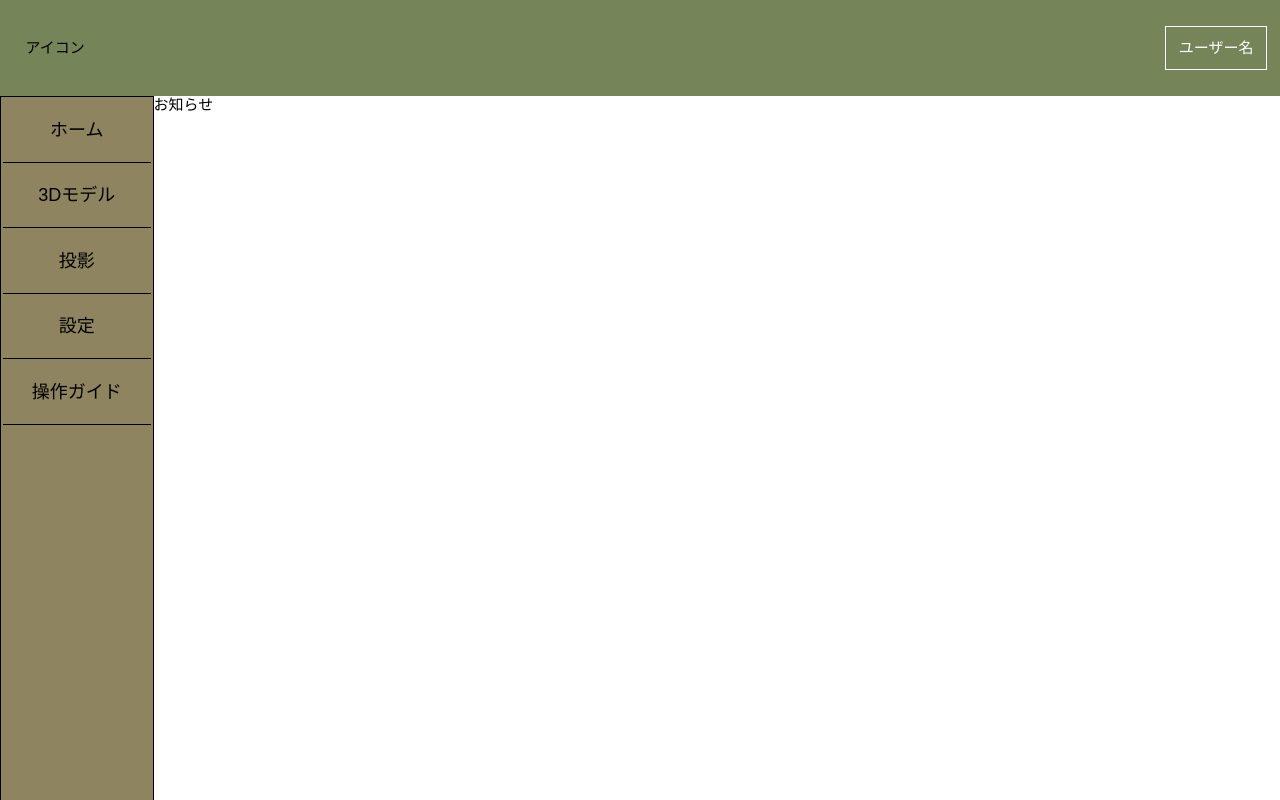
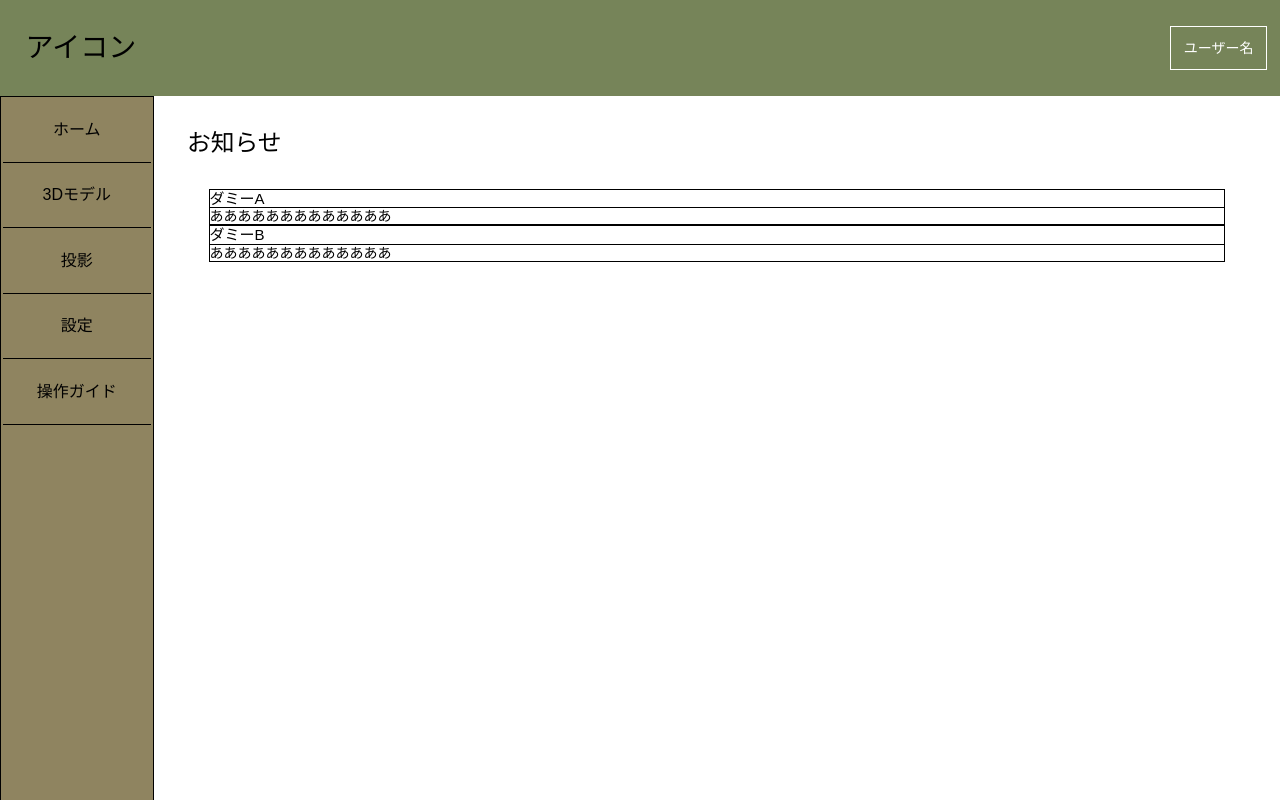
Before and after one commit to k4izu/sk_06, a Flask app: page /user in a window 1280 px wide. Run offline with Flask 3, Linux system fonts and the light colour scheme.

Commit message:
レイアウト調整 02/16

```diff
--- a/sk_app/static/css/user/_header.scss
+++ b/sk_app/static/css/user/_header.scss
@@ -11,6 +11,7 @@ header{
         position: fixed;
         top: 0px;
         height: $headerHeight;
+        width: 100%;
         #headIcon{
             padding: 1%;
             margin: 1%;
@@ -21,7 +22,6 @@ header{
             margin: 1%;
             p{
                 color: #ffffff;
-
             }
         }
     }
@@ -32,8 +32,6 @@ header{
     height: 90vh;
     background-color: $tabBg;
     width: $tabWidth;
-    // border-left: $borderBlack;
-    // border-right: $borderBlack;
     border: $borderBlack;
     .tabBox{
         display: flex;
@@ -50,6 +48,6 @@ header{
     }
 }
 main{
-    margin-top: $headerHeight;
-    margin-left: $tabWidth;
+    margin: $headerHeight 0 0 $tabWidth;
+    overflow: hidden;
 }
--- /dev/null
+++ b/sk_app/static/css/user/_home.scss
@@ -0,0 +1,26 @@
+@use "_variable.scss" as *;
+#homeWrapper{
+    margin: 2%;
+    overflow: hidden;
+    .homeTitle{
+        margin: 1%;
+        h2{
+
+        }
+    }
+    .homeMain{
+        .homeInfo{
+            margin: 3%;
+            border-collapse: collapse;
+            .homeInfoBox{
+                border: $borderBlack;
+                .homeInfoTitle{
+                    border-bottom: $borderBlack;
+                }
+                .homeInfoTxt{
+
+                }
+            }
+        }
+    }
+}
--- a/sk_app/static/css/user/_setting.scss
+++ b/sk_app/static/css/user/_setting.scss
@@ -3,5 +3,14 @@ html{
     font-size: 62.5%;   // 10px相当にサイズダウン
 }
 body{
-    font-size: 1.5rem;  // 15px相当
+    font-size: 1.4rem;  // 14px相当
 }
+h1{
+    font-size: 2em;
+}
+h2{
+    font-size: 1.7em;
+}
+h3{
+    font-size: 1.5rem;
+}
--- a/sk_app/static/css/user/_variable.scss
+++ b/sk_app/static/css/user/_variable.scss
@@ -5,7 +5,7 @@ $headerHeight:12vh;
 // user tab
 $tabBg: #8F8460;
 $tabWidth: 12vw;
-$tabFsize: 1.8rem;
+$tabFsize: 1.6rem;
 
 // border線
 $borderBlack:solid 1px #000000;
--- a/sk_app/static/css/user/style.css
+++ b/sk_app/static/css/user/style.css
@@ -4,6 +4,18 @@ html {
 }
 
 body {
+  font-size: 1.4rem;
+}
+
+h1 {
+  font-size: 2em;
+}
+
+h2 {
+  font-size: 1.7em;
+}
+
+h3 {
   font-size: 1.5rem;
 }
 
@@ -16,6 +28,7 @@ header #header {
   position: fixed;
   top: 0px;
   height: 12vh;
+  width: 100%;
 }
 header #header #headIcon {
   padding: 1%;
@@ -47,10 +60,28 @@ header #header #headUser p {
   height: 8vh;
 }
 #tabWrapper .tabBox .tabText p {
-  font-size: 1.8rem;
+  font-size: 1.6rem;
 }
 
 main {
-  margin-top: 12vh;
-  margin-left: 12vw;
+  margin: 12vh 0 0 12vw;
+  overflow: hidden;
+}
+
+#homeWrapper {
+  margin: 2%;
+  overflow: hidden;
+}
+#homeWrapper .homeTitle {
+  margin: 1%;
+}
+#homeWrapper .homeMain .homeInfo {
+  margin: 3%;
+  border-collapse: collapse;
+}
+#homeWrapper .homeMain .homeInfo .homeInfoBox {
+  border: solid 1px #000000;
+}
+#homeWrapper .homeMain .homeInfo .homeInfoBox .homeInfoTitle {
+  border-bottom: solid 1px #000000;
 }/*# sourceMappingURL=style.css.map */
--- a/sk_app/static/css/user/style.scss
+++ b/sk_app/static/css/user/style.scss
@@ -3,3 +3,4 @@
 // 以下、モジュールの読み込み
 @use "_setting.scss";
 @use "_header.scss";
+@use "_home.scss";
--- a/sk_app/templates/user/index.html
+++ b/sk_app/templates/user/index.html
@@ -6,5 +6,30 @@
 
 <!-- メインコンテンツ -->
 {% block content %}
-    <h2>お知らせ</h2>
+<div id="homeWrapper">
+    <div class="homeTitle">
+        <h2>お知らせ</h2>
+    </div>
+    <div class="homeMain">
+        <div class="homeInfo">
+            <div class="homeInfoBox">
+                <div class="homeInfoTitle">
+                    <h3>ダミーA</h3>
+                </div>
+                <div class="homeInfoText">
+                    <p>あああああああああああああ</p>
+                </div>
+            </div>
+            <div class="homeInfoBox">
+                <div class="homeInfoTitle">
+                    <h3>ダミーB</h3>
+                </div>
+                <div class="homeInfoText">
+                    <p>あああああああああああああ</p>
+                </div>
+            </div>
+        </div>
+        </div>
+    </div>
+</div>
 {% endblock %}
```
Also changed, not shown: 1 other file.
